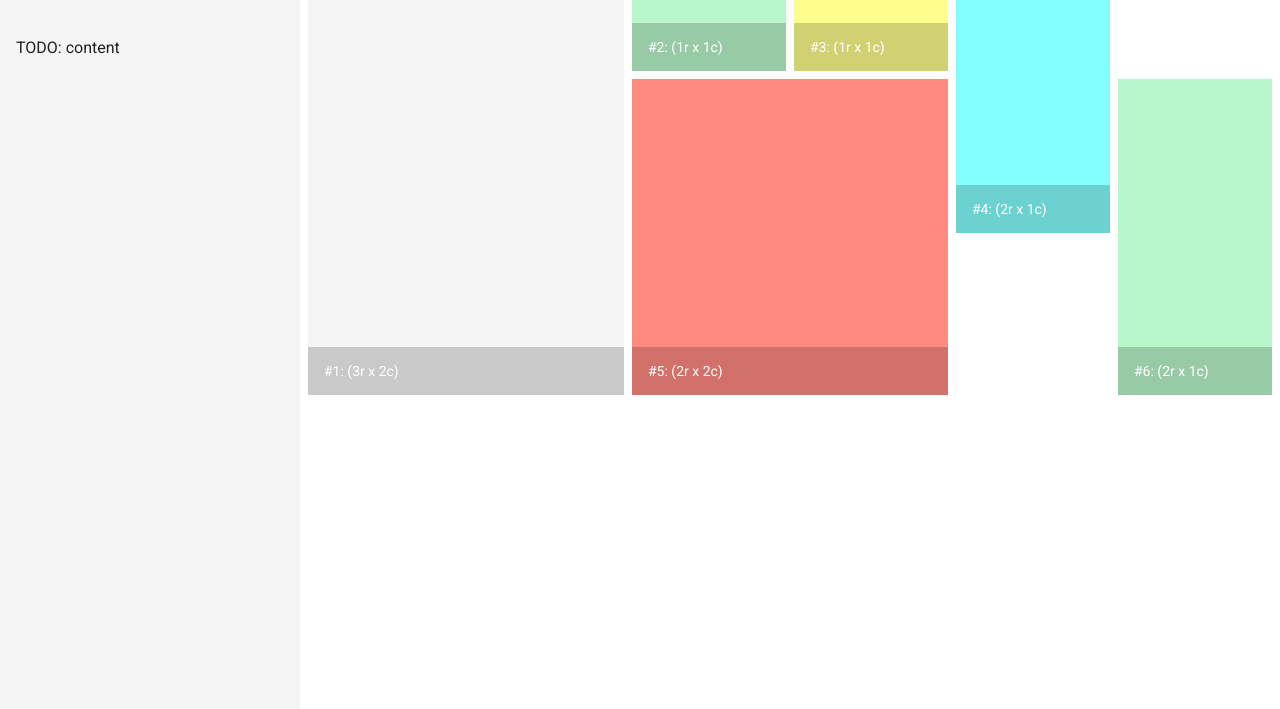
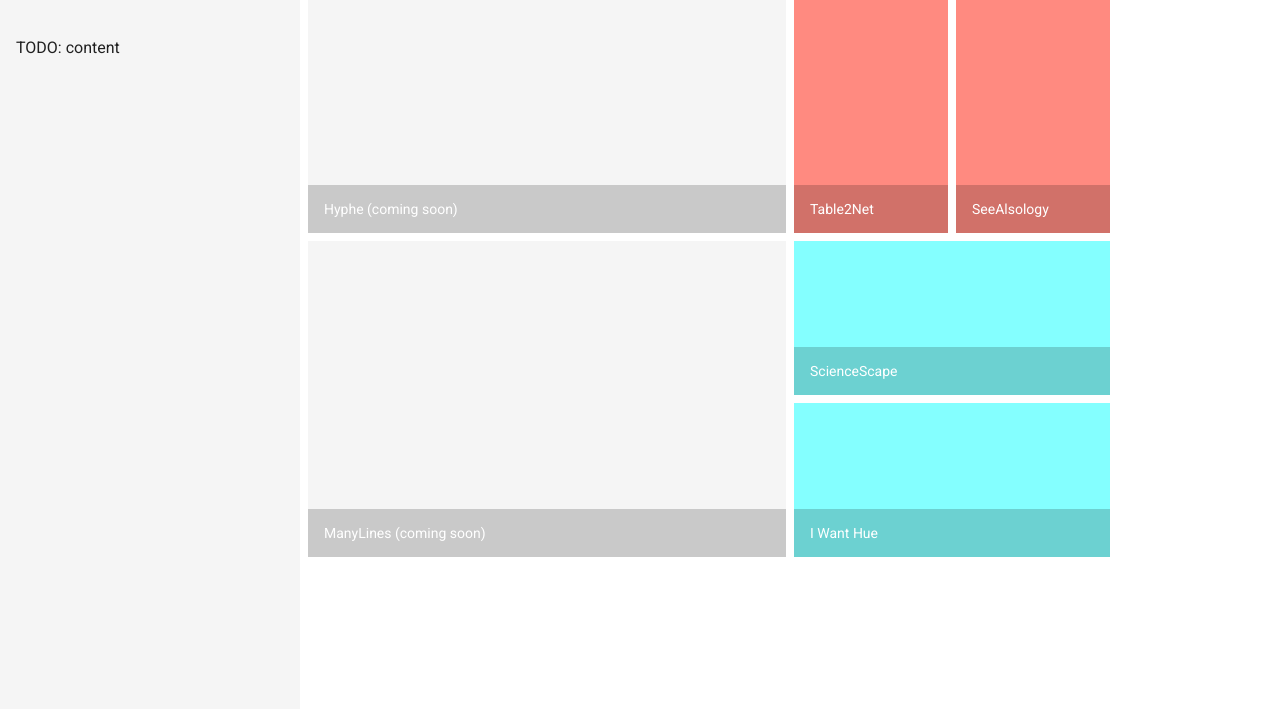
Before and after one commit to tantlab/tools, a plain HTML site: page index.html in a window 1280 px wide. Shown: the part 91-800 px from the top of the page. Drawn offline with Linux system fonts and the light colour scheme.

Commit message:
list of tools

```diff
--- a/assets/app.css
+++ b/assets/app.css
@@ -6,26 +6,22 @@
 	overflow-y: auto;
 }
 
-.gridListdemoBasicUsage md-grid-list {
-  margin: 8px; }
+.tools-grid md-grid-list {
+  margin: 8px;
+}
 
-.gridListdemoBasicUsage .gray {
-  background: #f5f5f5; }
+.tools-grid .big-tool {
+  background: #f5f5f5;
+}
 
-.gridListdemoBasicUsage .green {
-  background: #b9f6ca; }
+.tools-grid .utility-tool {
+  background: #84ffff;
+}
 
-.gridListdemoBasicUsage .yellow {
-  background: #ffff8d; }
+.tools-grid .network-tool {
+  background: #ff8a80;
+}
 
-.gridListdemoBasicUsage .blue {
-  background: #84ffff; }
-
-.gridListdemoBasicUsage .purple {
-  background: #b388ff; }
-
-.gridListdemoBasicUsage .red {
-  background: #ff8a80; }
-
-.gridListdemoBasicUsage md-grid-tile {
-  transition: all 400ms ease-out 50ms; }
+.tools-grid md-grid-tile {
+  transition: all 400ms ease-out 50ms;
+}
--- a/src/locale/landing-en.json
+++ b/src/locale/landing-en.json
@@ -1,3 +1,10 @@
 {
-	"TITLE": "TANT-Lab Tools"
+	"TITLE": "TANT-Lab Tools",
+	"HYPHE": "Hyphe (coming soon)",
+	"IWANTHUE": "I Want Hue",
+	"SEEALSOLOGY": "SeeAlsology",
+	"MANYLINES": "ManyLines (coming soon)",
+	"SCIENCESCAPE": "ScienceScape",
+	"TABLE2NET": "Table2Net",
+	"HELLO_WORLD": "Hello World"
 }
--- a/src/views/landing.html
+++ b/src/views/landing.html
@@ -3,49 +3,73 @@
     <h1 translate>TITLE</h1>
     <p>TODO: content</p>
   </md-content>
-  <div layout="column" flex class="general-panel-right gridListdemoBasicUsage">
+  <div layout="column" flex class="general-panel-right tools-grid">
     <md-grid-list
         md-cols-xs="1" md-cols-sm="2" md-cols-md="4" md-cols-gt-md="6"
         md-row-height-gt-md="1:1" md-row-height="2:2"
         md-gutter="12px" md-gutter-gt-sm="8px" >
 
-    <md-grid-tile class="gray"
-        md-rowspan="3" md-colspan="2" md-colspan-sm="1" md-colspan-xs="1">
+    <md-grid-tile
+      class="big-tool"
+      md-rowspan="2"
+      md-colspan="3"
+      md-colspan-sm="1"
+      md-colspan-xs="1"
+    >
       <md-grid-tile-footer>
-        <h3>#1: (3r x 2c)</h3>
+        <h3 translate>HYPHE</h3>
       </md-grid-tile-footer>
     </md-grid-tile>
 
-    <md-grid-tile class="green">
+    <md-grid-tile
+      class="network-tool"
+      md-rowspan="2"
+      md-colspan-sm="1"
+    >
       <md-grid-tile-footer>
-        <h3>#2: (1r x 1c)</h3>
+        <h3 translate>TABLE2NET</h3>
       </md-grid-tile-footer>
     </md-grid-tile>
 
-    <md-grid-tile class="yellow">
+    <md-grid-tile
+      class="network-tool"
+      md-rowspan="2"
+      md-colspan-sm="1"
+    >
       <md-grid-tile-footer>
-        <h3>#3: (1r x 1c)</h3>
+        <h3 translate>SEEALSOLOGY</h3>
       </md-grid-tile-footer>
     </md-grid-tile>
 
-    <md-grid-tile class="blue"
-        md-rowspan="2">
+    <md-grid-tile
+      class="big-tool"
+      md-rowspan="2"
+      md-colspan="3"
+      md-colspan-sm="1"
+      md-colspan-xs="1"
+    >
       <md-grid-tile-footer>
-        <h3>#4: (2r x 1c)</h3>
+        <h3 translate>MANYLINES</h3>
       </md-grid-tile-footer>
     </md-grid-tile>
 
-    <md-grid-tile class="red"
-        md-rowspan="2" md-colspan="2" md-colspan-sm="1" md-colspan-xs="1">
+    <md-grid-tile
+      class="utility-tool"
+      md-colspan="2"
+      md-colspan-sm="1"
+    >
       <md-grid-tile-footer>
-        <h3>#5: (2r x 2c)</h3>
+        <h3 translate>SCIENCESCAPE</h3>
       </md-grid-tile-footer>
     </md-grid-tile>
 
-    <md-grid-tile class="green"
-        md-rowspan="2" >
+    <md-grid-tile
+      class="utility-tool"
+      md-colspan="2"
+      md-colspan-sm="1"
+    >
       <md-grid-tile-footer>
-        <h3>#6: (2r x 1c)</h3>
+        <h3 translate>IWANTHUE</h3>
       </md-grid-tile-footer>
     </md-grid-tile>
 
```
